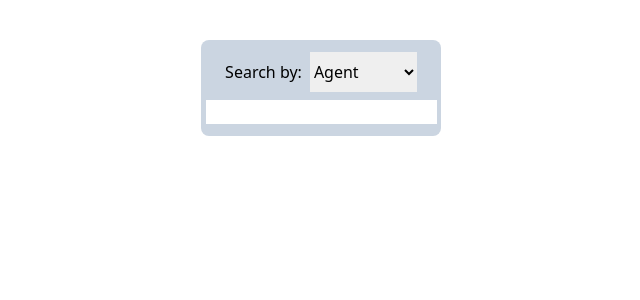
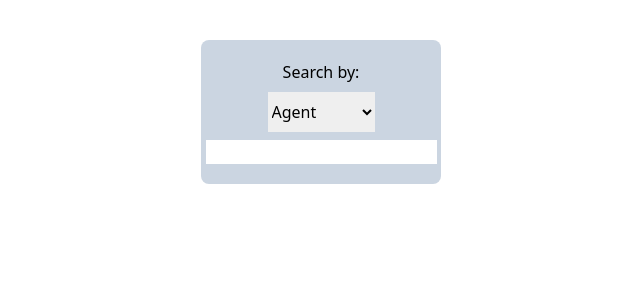
Before and after one commit to luvie23/insurance-system, a React (Create React App) app: page / in a window 1280 px wide. Shown: the top 300 px of the page, without its empty margins (319-959 px from the left). Built offline with nearby package versions, Linux system fonts and the light colour scheme.

Commit message:
add react query for the policies when searching by agent

```diff
--- a/package.json
+++ b/package.json
@@ -3,6 +3,7 @@
   "version": "0.1.0",
   "private": true,
   "dependencies": {
+    "@tanstack/react-query": "^4.29.5",
     "@testing-library/jest-dom": "^5.16.5",
     "@testing-library/react": "^13.4.0",
     "@testing-library/user-event": "^13.5.0",
@@ -10,7 +11,8 @@
     "react-dom": "^18.2.0",
     "react-router-dom": "^6.11.1",
     "react-scripts": "5.0.1",
-    "web-vitals": "^2.1.4"
+    "web-vitals": "^2.1.4",
+    "zustand": "^4.3.8"
   },
   "scripts": {
     "start": "react-scripts start",
--- a/src/App.js
+++ b/src/App.js
@@ -1,17 +1,24 @@
 import { BrowserRouter as Router, Link, Routes, Route, Navigate } from "react-router-dom";
-import Home from "./components/Home";
+
+import {
+  QueryClient,
+  QueryClientProvider,
+} from '@tanstack/react-query'
+
+import Home from "./components/home/Home";
+
+const queryClient = new QueryClient();
 
 function App() {
   return (
-    <Router className="flex">
-        <div className="flex flex-col">
-
+    <QueryClientProvider client={queryClient}>
+        <Router className="flex h-60">
             <Routes>
                 <Route path='/' element={<Home/>} />
             </Routes>
+        </Router>
+    </QueryClientProvider>
 
-        </div>
-    </Router>
   );
 }
 
--- /dev/null
+++ b/src/app/policyStore.js
@@ -0,0 +1,23 @@
+import { create } from "zustand";
+
+import { devtools, persist } from 'zustand/middleware';
+
+const policyStore = (set) => ({
+    policies: [],
+    fetchPolicies: async () => {
+
+        set({policies: [fetch(`http://localhost:8080/policies/agent_id/6`).then((res) =>
+        res.json()
+        )]})
+    }
+})
+
+const usePolicyStore = create(
+    devtools(
+        persist(policyStore, {
+            name: 'policies',
+        })
+    )
+)
+
+export default usePolicyStore;
--- a/src/components/Home.jsx
+++ /dev/null
@@ -1,24 +0,0 @@
-import React from 'react'
-
-export default function Home() {
-  return (
-    <div className='flex flex-col items-center'>
-        <div className='flex flex-col my-10 w-60 h-24 bg-slate-300 items-center justify-center rounded-lg space-y-2'>
-            <div className='flex items-center space-x-2'>
-                <p>Search by:</p>
-                <select className='w-30 h-10' name="">
-                    <option value="agent">Agent</option>
-                    <option value="assured">Assured</option>
-                    <option value="policyNumber">Policy No.</option>
-                    <option value="billNumber">Bill No.</option>
-                    <option value="plateNumber">Plate No.</option>
-                    <option value="chassisNumber">Chassis No.</option>
-                    <option value="engineNumber">Engine No.</option>
-                </select>
-            </div>
-            <input type="text" />
-        </div>
-
-    </div>
-  )
-}
--- /dev/null
+++ b/src/components/home/Home.jsx
@@ -0,0 +1,15 @@
+import React from 'react'
+import Search from '../search/Search'
+import Results from '../results/Results'
+
+
+export default function Home() {
+
+
+
+  return (
+    <div className='flex flex-col items-center h-56'>
+        <Search />
+    </div>
+  )
+}
--- /dev/null
+++ b/src/components/results/ResultItem.jsx
@@ -0,0 +1,17 @@
+import React, {useState, useEffect} from 'react'
+
+export default function ResultItem(props) {
+    const [policy, setPolicy] = useState({})
+
+    useEffect(() => {
+        setPolicy(props.policy)
+    }, [])
+
+
+
+  return (
+    <div>
+        <p>{policy.policy_number}</p>
+    </div>
+  )
+}
--- /dev/null
+++ b/src/components/results/Results.jsx
@@ -0,0 +1,20 @@
+import React, {useState, useEffect} from 'react'
+import ResultItem from './ResultItem';
+
+
+
+export default function Results(props) {
+    const [policies, setPolicies] = useState([])
+
+    useEffect(() => {
+        setPolicies(props.policies)
+    }, )
+
+    return (
+        <div>
+            {policies?.map(policy => {
+                return <ResultItem key={policy.policy_number} policy={policy}/>
+            })}
+        </div>
+    )
+}
--- /dev/null
+++ b/src/components/search/Search.jsx
@@ -0,0 +1,51 @@
+import React, {  useState } from 'react'
+import { useQuery } from '@tanstack/react-query'
+
+import Results from '../results/Results'
+
+export default function Search() {
+    const [searchKey, setSearchKey] = useState('agent_id');
+    const [searchInput, setSearchInput] = useState('');
+
+    const { isLoading, error, data: policies, refetch } = useQuery({
+
+        queryKey: ['policies'],
+        queryFn: () =>
+            fetch(`http://localhost:8080/policies/${searchKey}/${searchInput}`).then(
+            (res) => res.json(),
+            ),
+        enabled: false,
+
+
+    })
+
+
+
+
+
+    return (
+
+        <div>
+            <div className='flex flex-col my-10 w-60 h-36 bg-slate-300 items-center justify-center rounded-lg space-y-2'>
+                <p>Search by:</p>
+                <select className='w-30 h-10' onChange={(e) => setSearchKey(e.target.value)}>
+                    <option value="agent_id">Agent</option>
+                    <option value="assured_id">Assured</option>
+                    <option value="policy_number">Policy No.</option>
+                    <option value="bill_number">Bill No.</option>
+                    <option value="plate_number">Plate No.</option>
+                    <option value="chassis_number">Chassis No.</option>
+                    <option value="engine_number">Engine No.</option>
+                </select>
+                <input type="text" onChange={(e) => {
+                    setSearchInput(e.target.value)
+                    setTimeout(function () {
+                        refetch()
+                    },200)
+                    }}/>
+            </div>
+            <p>{searchInput}</p>
+            <Results className="flex flex-col bg-amber-300" policies={policies} searchKey={searchKey}/>
+        </div>
+    )
+}
```
Also changed, not shown: 1 other file (tests, documents, lock files or other folders).
